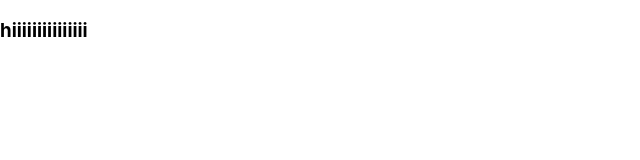
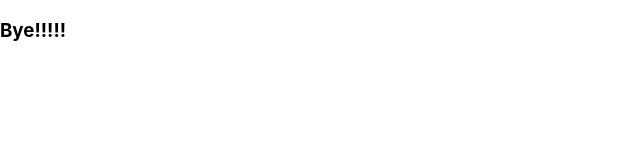
Before and after one commit to Ali-A132/MAD-HOUSE, a React (Create React App) app: page /redirect in a window 1280 px wide. Shown: the top 160 px of the page, without its empty margins (0-640 px from the left). Built offline with nearby package versions, Linux system fonts and the light colour scheme.

Commit message:
first commit (Leo)

```diff
--- a/src/components/Redirect/Redirect.jsx
+++ b/src/components/Redirect/Redirect.jsx
@@ -4,7 +4,7 @@ import './Redirect.css';
 const Redirect = () => {
      return (
           <section id="direct">
-               <h1>hiiiiiiiiiiiiiii</h1>
+               <h1>Bye!!!!!</h1>
           </section>
      );
 };
```
